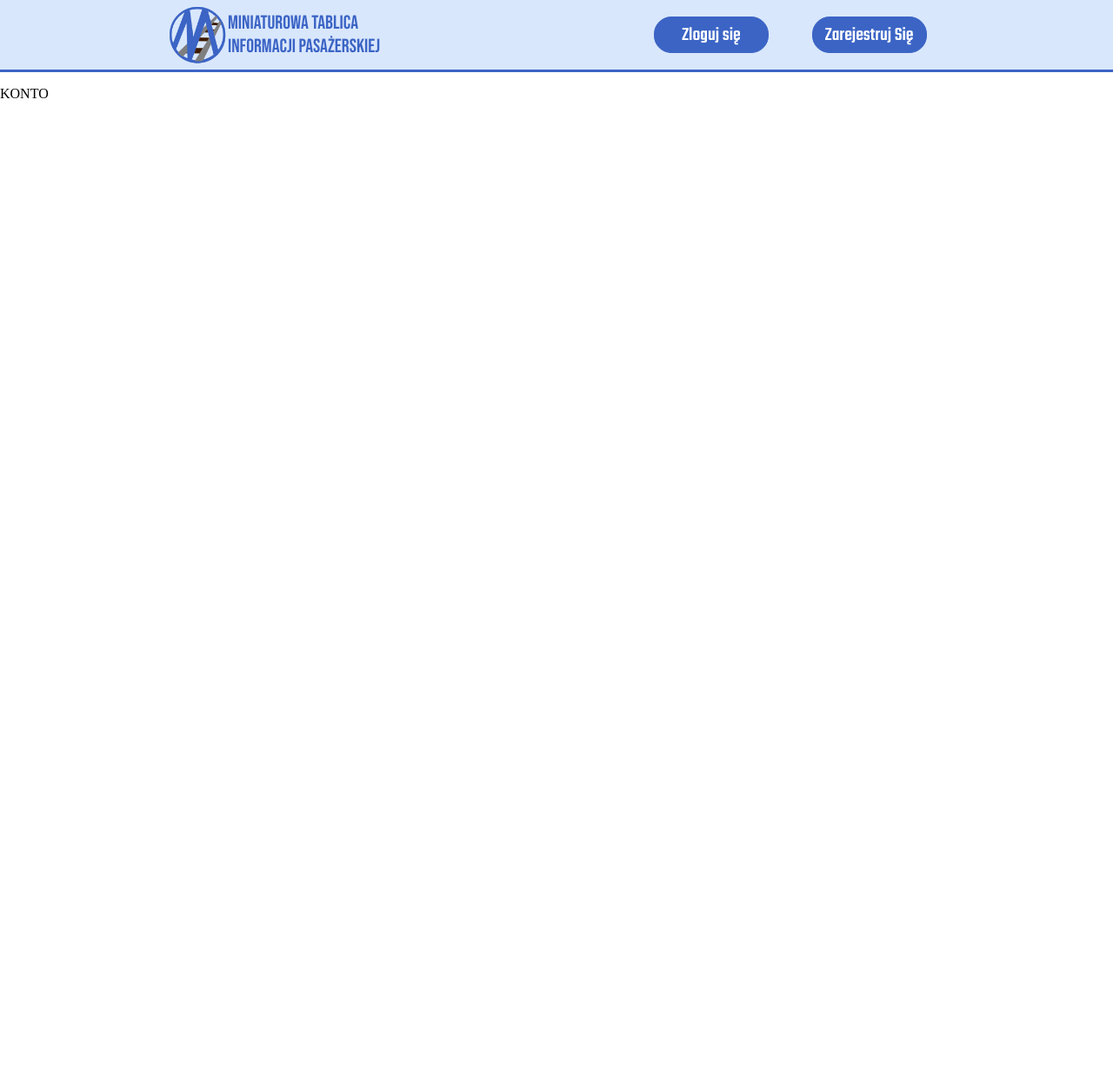
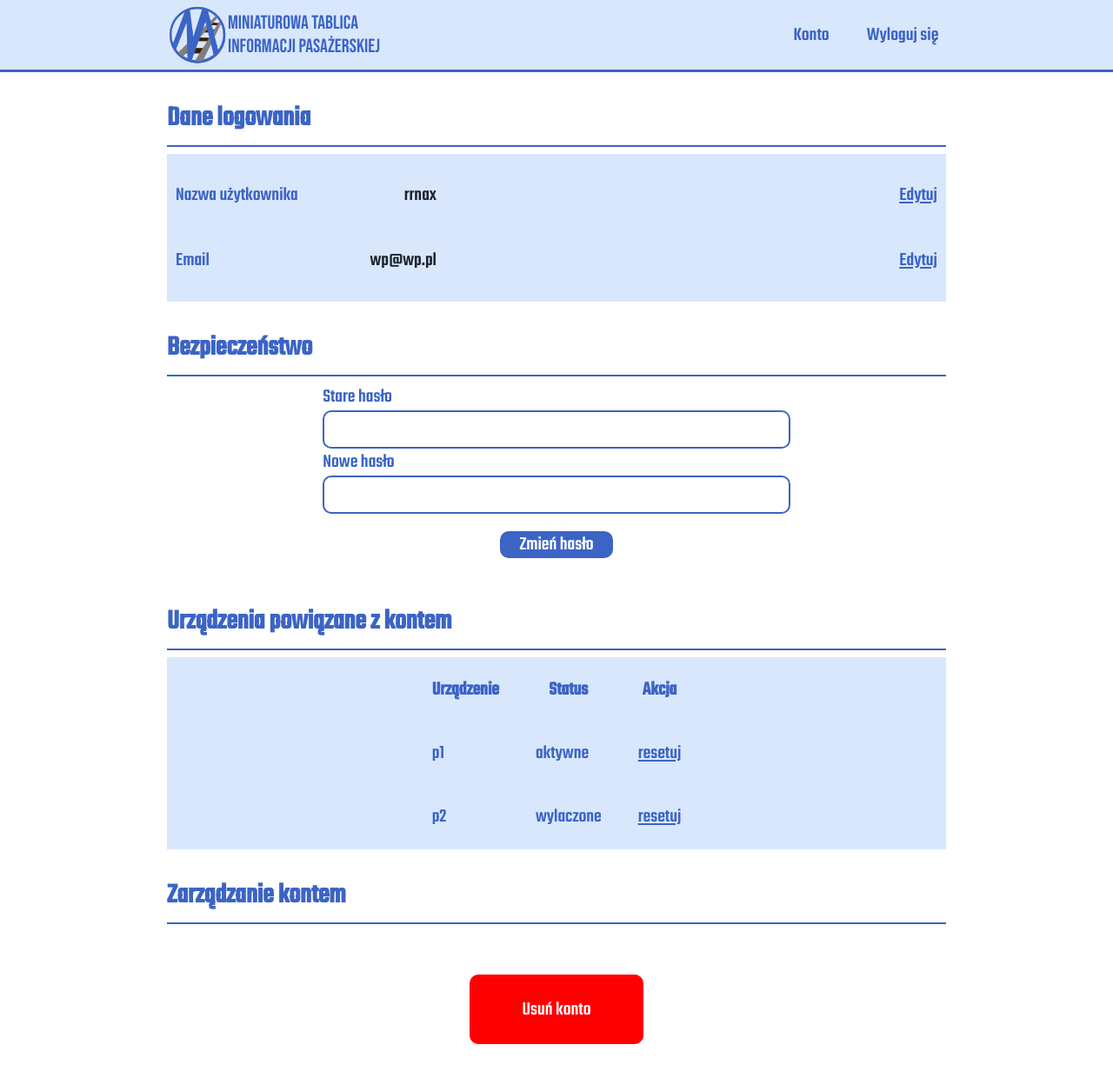
Before and after one commit to rrnax/Miniaturowa_tablica_informacji_pasazerskiej, a Vue app in the folder front/: page /account in a window 1280 px wide. Shown: the top 1240 px of the page at 87% size. Before the commit the page ends 800 px from the top, so only its background shows below. Built offline with nearby package versions, Linux system fonts and the light colour scheme.

Commit message:
Accaount section desinged

```diff
--- a/front/src/App.vue
+++ b/front/src/App.vue
@@ -21,6 +21,7 @@ export default {
   --appblue: #3b64c5;
   --whiteText: #ffffff;
   --navMenuColor: #d9e7fc;
+  --changableElements: #1c232e;
 }
 
 .panel {
--- a/front/src/components/Navigation.vue
+++ b/front/src/components/Navigation.vue
@@ -8,10 +8,10 @@
       </div>
     </router-link>
     <div class="options">
-      <router-link class="option-btn" v-if="!this.userStore.authStatus" to="/login">Zloguj się</router-link>
-      <router-link class="option-btn" v-if="!this.userStore.authStatus" to="/registration">Zarejestruj Się</router-link>
-      <router-link class="menu-btn" v-if="this.userStore.authStatus" to="/account">Konto</router-link>
-      <a class="menu-btn" v-if="this.userStore.authStatus" @click="logOut">Wyloguj się</a>
+      <router-link class="option-btn" v-if="this.userStore.authStatus" to="/login">Zloguj się</router-link>
+      <router-link class="option-btn" v-if="this.userStore.authStatus" to="/registration">Zarejestruj Się</router-link>
+      <router-link class="menu-btn" v-if="!this.userStore.authStatus" to="/account">Konto</router-link>
+      <a class="menu-btn" v-if="!this.userStore.authStatus" @click="logOut">Wyloguj się</a>
     </div>
     <div @click="toggleMenu"
          id="toggle-menu"
@@ -28,10 +28,10 @@
   <div class="menu-toggle"
     :style="{ display: active ? 'flex' : 'none' }">
     <div class="menu-items">
-      <router-link class="menu-item" v-if="!this.userStore.authStatus" to="/login">Zloguj się</router-link>
-      <router-link class="menu-item" v-if="!this.userStore.authStatus" to="/registration">Zarejestruj Się</router-link>
-      <router-link class="menu-item" v-if="this.userStore.authStatus" to="/account">Konto</router-link>
-      <a class="menu-item" v-if="this.userStore.authStatus" @click="logOut">Wyloguj się</a>
+      <router-link class="menu-item" v-if="this.userStore.authStatus" to="/login">Zloguj się</router-link>
+      <router-link class="menu-item" v-if="this.userStore.authStatus" to="/registration">Zarejestruj Się</router-link>
+      <router-link class="menu-item" v-if="!this.userStore.authStatus" to="/account">Konto</router-link>
+      <a class="menu-item" v-if="!this.userStore.authStatus" @click="logOut">Wyloguj się</a>
     </div>
   </div>
 </template>
--- a/front/src/views/AccountView.vue
+++ b/front/src/views/AccountView.vue
@@ -1,13 +1,197 @@
 <template>
- <p>KONTO</p>
+  <div class="account">
+    <div class="section-title">
+      <h1 class="section-header">Dane logowania</h1>
+      <hr>
+    </div>
+    <div class="login-data">
+     <ul class="column">
+       <li class="row">
+         <div class="edit-field">
+           <p>Nazwa użytkownika</p>
+           <p class="changable">rrnax</p>
+         </div>
+        <a class="edit-btn">Edytuj</a>
+       </li>
+       <li class="row">
+         <div class="edit-field">
+          <p>Email</p>
+          <p class="changable">wp@wp.pl</p>
+         </div>
+         <a class="edit-btn">Edytuj</a>
+       </li>
+     </ul>
+    </div>
+    <div class="section-title">
+      <h1 class="section-header">Bezpieczeństwo</h1>
+      <hr>
+    </div>
+    <div class="security-data">
+      <label for="old-password">Stare hasło</label>
+      <input id="old-password"/>
+      <label for="new-password">Nowe hasło</label>
+      <input id="new-password"/>
+      <a class="save-pass">Zmień hasło</a>
+    </div>
+    <div class="section-title">
+      <h1 class="section-header">Urządzenia powiązane z kontem</h1>
+      <hr>
+    </div>
+    <div class="user-devices">
+      <table>
+        <tr>
+          <th>Urządzenie</th>
+          <th>Status</th>
+          <th>Akcja</th>
+        </tr>
+        <tr>
+          <td>p1</td>
+          <td>aktywne</td>
+          <td><a class="edit-btn">resetuj</a></td>
+        </tr>
+        <tr>
+          <td>p2</td>
+          <td>wylaczone</td>
+          <td><a class="edit-btn">resetuj</a></td>
+        </tr>
+      </table>
+    </div>
+    <div class="section-title">
+      <h1 class="section-header">Zarządzanie kontem</h1>
+      <hr>
+    </div>
+    <div class="delete-btn">
+      <button class="danger-btn">Usuń konto</button>
+    </div>
+  </div>
 </template>
 
 <script>
+import {useAuthStore} from "@/store/auth.store";
+
 export default {
-  name: "AccountView"
+  name: "AccountView",
+
+
+  setup(){
+    const userStore = useAuthStore();
+    return userStore;
+  }
 }
 </script>
 
 <style scoped>
 
+.account {
+  font-family: 'Teko', sans-serif;
+  color: var(--appblue);
+  width: 60%;
+  display: grid;
+  margin: auto;
+}
+
+hr {
+  border: 1px solid var(--appblue);
+}
+
+.section-header {
+  margin: 30px 0 0 0;
+}
+
+.login-data {
+  font-size: 22px;
+  display: flex;
+  justify-content: flex-start;
+}
+
+.security-data {
+  width: 60%;
+  font-size: 22px;
+  display: grid;
+  margin: auto;
+}
+
+.user-devices {
+  background: var(--navMenuColor);
+  width: 100%;
+  display: flex;
+  justify-content: center;
+  font-size: 22px;
+}
+
+.column {
+  background: var(--navMenuColor);
+  width: 100%;
+  margin: 0;
+  padding: 10px;
+}
+
+.row {
+  display: flex;
+  justify-content: space-between;
+  align-items: center;
+}
+
+.edit-field{
+  width: 300px;
+  display: flex;
+  justify-content: space-between;
+}
+
+.changable {
+  color: var(--changableElements);
+}
+
+.edit-btn {
+  text-decoration: underline;
+  cursor: pointer;
+}
+
+.save-pass {
+  width: 130px;
+  text-align: center;
+  background: var(--appblue);
+  margin: 20px auto;
+  cursor: pointer;
+  color: var(--whiteText);
+  border-radius: 10px;
+}
+
+table {
+}
+
+th, td {
+  padding: 20px;
+}
+
+.delete-btn {
+  display: flex;
+  justify-content: center;
+  margin: 50px;
+}
+
+.danger-btn {
+  font-family: 'Teko', sans-serif;
+  font-size: 22px;
+  width: 200px;
+  height: 80px;
+  background: red;
+  color: var(--whiteText);
+  border: none;
+  border-radius: 10px;
+}
+
+@media screen and (max-width: 1500px){
+  .account {
+    width: 70%;
+  }
+
+}
+
+@media screen and (max-width: 1000px){
+  .account{
+    width: 90%;
+  }
+}
+
 </style>
```
